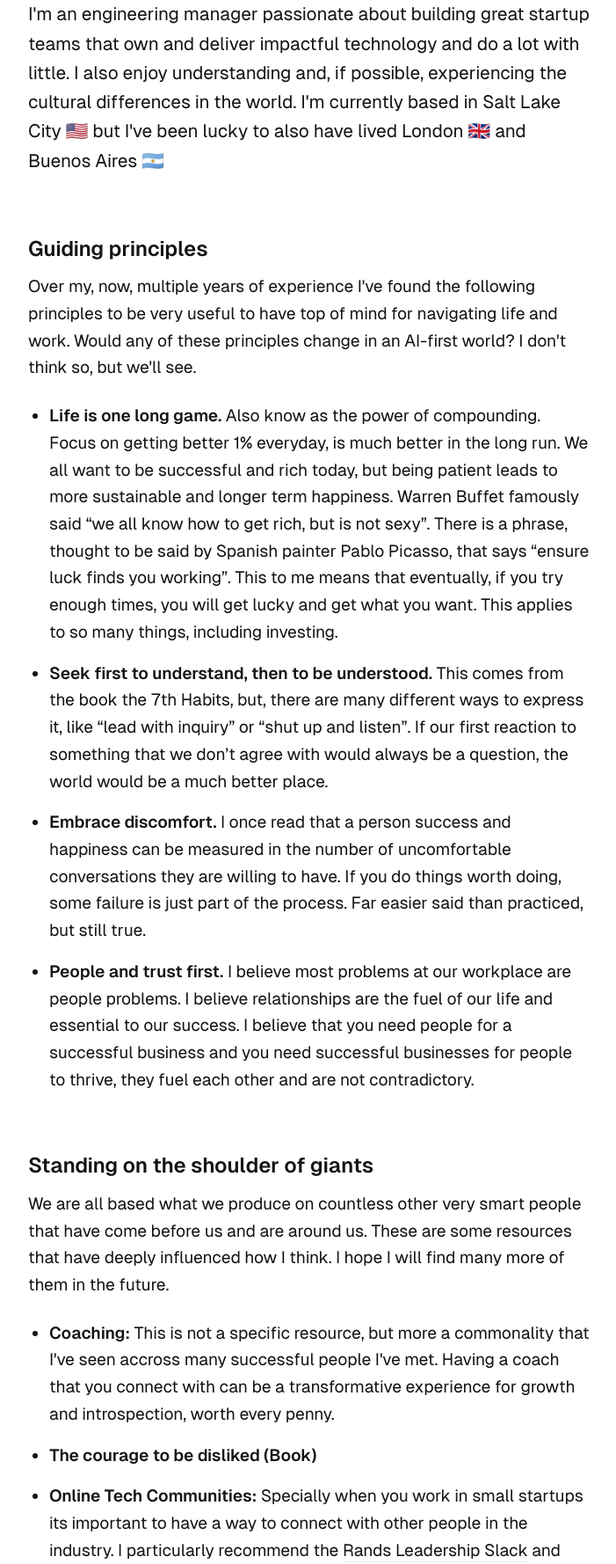
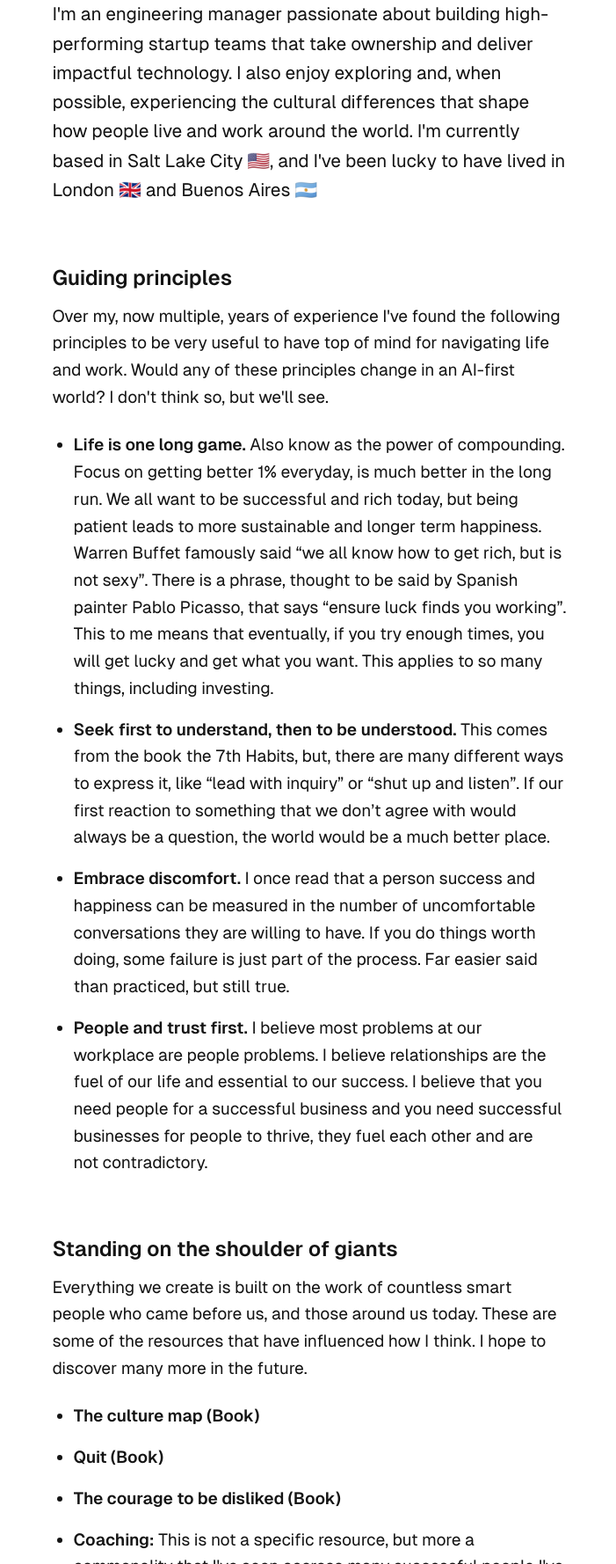
Before and after one commit to sdurandeu/sebastiandurandeu.com, a plain HTML site: page index.html in a window 1280 px wide. Shown: the part 330-2108 px from the top of the page at 88% size, without its empty margins (288-989 px from the left). Drawn offline with Linux system fonts and the light colour scheme.

Commit message:
Small updates

```diff
--- a/index.html
+++ b/index.html
@@ -4,11 +4,24 @@
   <meta charset="UTF-8" />
   <meta name="viewport" content="width=device-width, initial-scale=1.0" />
   <title>Sebastian Durandeu</title>
+  <meta name="description" content="Hey, I'm Sebastian. Engineering manager passionate about building great startup teams and impactful technology. Based in Salt Lake City.">
+  <meta name="robots" content="index, follow">
+  <meta name="theme-color" content="#fff">
+  <link rel="canonical" href="https://www.sebastiandurandeu.com/">
+  <meta property="og:title" content="Sebastian Durandeu" />
+  <meta property="og:description" content="Hey, I'm Sebastian. Engineering manager passionate about building great startup teams and impactful technology. Based in Salt Lake City." />
+  <meta property="og:image" content="me.jpg" />
+  <meta property="og:type" content="website" />
+  <meta property="og:url" content="https://www.sebastiandurandeu.com/" />
   <link rel="preconnect" href="https://fonts.googleapis.com">
   <link rel="preconnect" href="https://fonts.gstatic.com" crossorigin>
   <link href="https://fonts.googleapis.com/css2?family=Geist+Sans:wght@400;600&display=swap" rel="stylesheet">
   <link rel="icon" type="image/png" href="favicon.png">
   <style>
+    *, *::before, *::after {
+      box-sizing: border-box;
+    }
+
     body {
       font-family: 'Geist Sans', sans-serif;
       margin: 0;
@@ -18,7 +31,8 @@
       line-height: 1.6;
       font-size: 1.2rem;
       text-wrap: pretty;
-      word-break: break-word;
+      text-rendering: optimizeLegibility;
+      overflow-wrap: break-word;
       -webkit-font-smoothing: antialiased;
       letter-spacing: -0.01em;
     }
@@ -32,7 +46,7 @@
     }
 
     a:hover {
-      text-decoration-color: hsla(0, 0%, 50%, .8);;
+      text-decoration-color: hsla(0, 0%, 50%, .8);
     }
 
     .hero {
@@ -123,18 +137,18 @@
   </style>
 </head>
 <body>
-  <div class="container">
-    <img src="me.png" alt="Profile Photo" class="profile-pic" />
+  <main class="container">
+    <img src="me.jpg" alt="Profile Photo" class="profile-pic" />
     <h1>Hey, I'm Sebastian 👋</h1>
     <p class="hero">
-      I'm an engineering manager passionate about building great startup teams that own and deliver impactful technology and do a lot with little.
-      I also enjoy understanding and, if possible, experiencing the cultural differences in the world.
-      I'm currently based in Salt Lake City 🇺🇸 but I've been lucky to also have lived London 🇬🇧 and Buenos Aires 🇦🇷
+      I'm an engineering manager passionate about building high-performing startup teams that take ownership and deliver impactful technology.
+      I also enjoy exploring and, when possible, experiencing the cultural differences that shape how people live and work around the world.
+      I'm currently based in Salt Lake City 🇺🇸, and I've been lucky to have lived in London 🇬🇧 and Buenos Aires 🇦🇷
     </p>
 
     <section>
       <h2>Guiding principles</h2>
-      <p>Over my, now, multiple years of experience I've found the following principles to be very useful to have top of mind for navigating life and work. Would any of these principles change in an AI-first world? I don't think so, but we'll see.</p>
+      <p>Over my, now multiple, years of experience I've found the following principles to be very useful to have top of mind for navigating life and work. Would any of these principles change in an AI-first world? I don't think so, but we'll see.</p>
       <ul>
 
         <li>
@@ -162,10 +176,12 @@
 
     <section>
       <h2>Standing on the shoulder of giants</h2>
-      <p>We are all based what we produce on countless other very smart people that have come before us and are around us. These are some resources that have deeply influenced how I think. I hope I will find many more of them in the future.</p>
+      <p>Everything we create is built on the work of countless smart people who came before us, and those around us today. These are some of the resources that have influenced how I think. I hope to discover many more in the future.</p>
       <ul>
-        <li><b>Coaching:</b> This is not a specific resource, but more a commonality that I've seen accross many successful people I've met. Having a coach that you connect with can be a transformative experience for growth and introspection, worth every penny.</li>
+        <li><b>The culture map (Book)</b></li>
+        <li><b>Quit (Book)</b></li>
         <li><b>The courage to be disliked (Book)</b></li>
+        <li><b>Coaching:</b> This is not a specific resource, but more a commonality that I've seen accross many successful people I've met and experienced myself. Having a coach that you connect with can be a transformative experience, worth every penny.</li>
         <li><b>Online Tech Communities:</b> Specially when you work in small startups its important to have a way to connect with other people in the industry. I particularly recommend the <a href="https://randsinrepose.com/welcome-to-rands-leadership-slack/">Rands Leadership Slack</a> and <a href="https://refactoring.fm/p/refactoring-community">Refactoring</a>. Remember always that you always get what you give.</li>
       </ul>
 
@@ -184,6 +200,6 @@
       <div>© 2025 Sebastian Durandeu</div>
     </footer>
 
-  </div>
+  </main>
 </body>
 </html>
```
Also changed, not shown: favicon.png, me.jpg (added), me.png (deleted).
